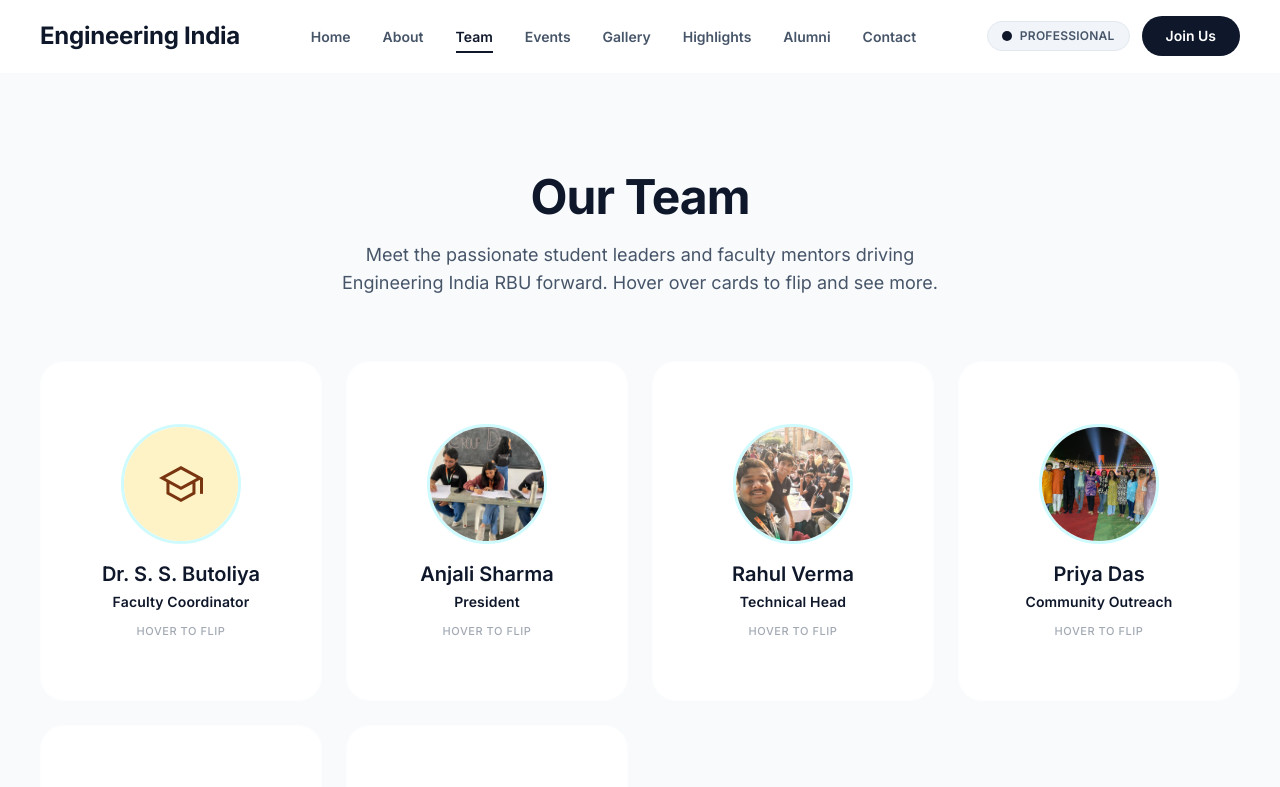
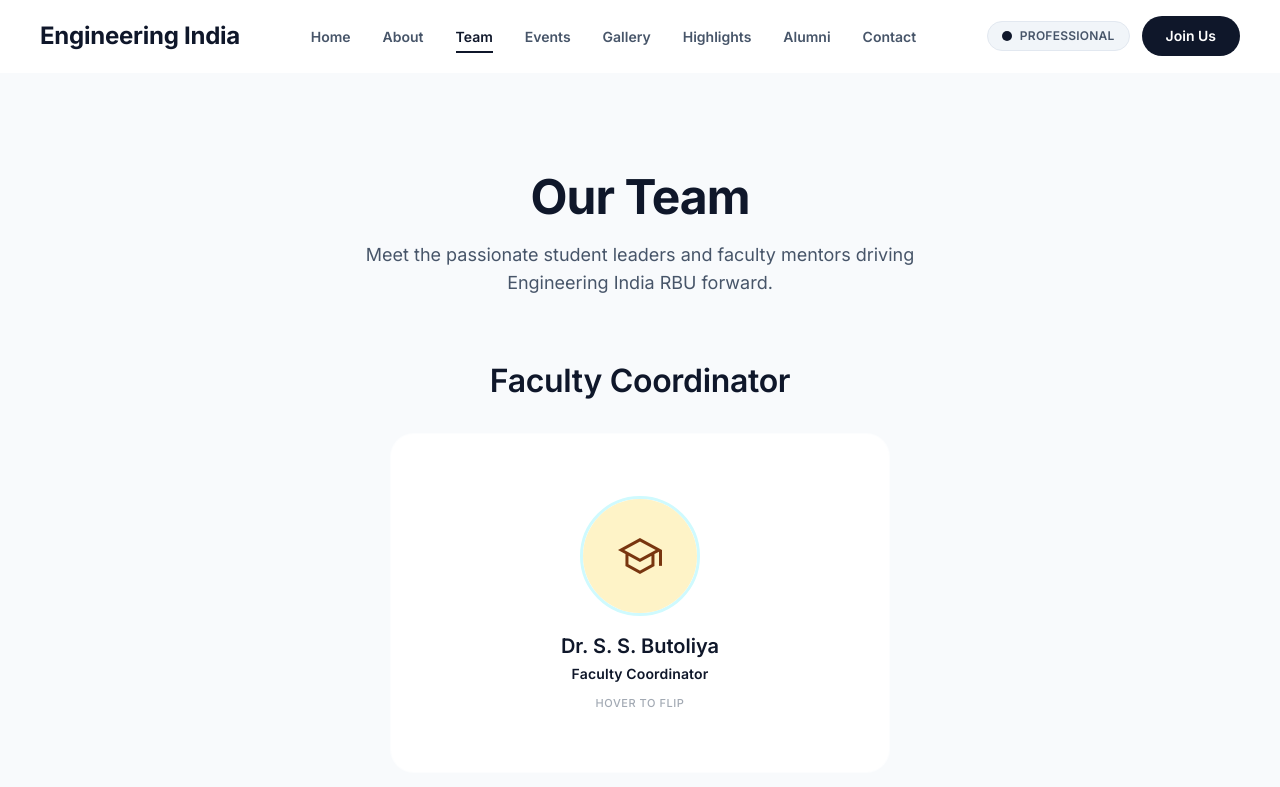
Before and after one commit to Engineering-India-RBU/engineering-india-website, a React (Vite) app: page /team in a window 1280 px wide. Shown: the top 787 px of the page. Built offline with nearby package versions, Linux system fonts and the light colour scheme.

Commit message:
feat: structured members data - adding a member now requires only a data update

```diff
--- /dev/null
+++ b/src/data/members.ts
@@ -0,0 +1,78 @@
+export interface Member {
+  name: string;
+  role: string;
+  description: string;
+  email?: string;
+  photo?: string;
+  linkedin?: string;
+  github?: string;
+  icon?: string;
+  iconBg?: string;
+  iconColor?: string;
+}
+
+export const faculty: Member[] = [
+  {
+    name: "Dr. S. S. Butoliya",
+    role: "Faculty Coordinator",
+    description: "Dedicated mentor fostering innovation and guiding technical initiatives within the Engineering India ecosystem.",
+    email: "ssbutoliya@rbu.ac.in",
+    icon: "school",
+    iconBg: "var(--tertiary-container)",
+    iconColor: "var(--on-tertiary-container)",
+  },
+];
+
+export const coreTeam: Member[] = [
+  {
+    name: "Anjali Sharma",
+    role: "President",
+    description: "Strategic visionary leading organizational direction, team coordination, and external partnerships for EI-RBU.",
+    email: "anjali.sharma@ei-rbu.org",
+    icon: "account_circle",
+    iconBg: "var(--secondary-container)",
+    iconColor: "var(--on-secondary-container)",
+    photo: "/gallery-1.jpeg",
+    linkedin: "#",
+  },
+  {
+    name: "Rahul Verma",
+    role: "Technical Head",
+    description: "Leading product development, technical workshops, and open-source project architecture and execution.",
+    email: "rahul.verma@ei-rbu.org",
+    icon: "engineering",
+    iconBg: "var(--primary-container)",
+    iconColor: "var(--on-primary-container)",
+    photo: "/gallery-2.jpeg",
+    github: "#",
+  },
+  {
+    name: "Priya Das",
+    role: "Community Outreach",
+    description: "Managing social partnerships, member engagement programs, and community-driven impact initiatives.",
+    email: "priya.das@ei-rbu.org",
+    icon: "group_add",
+    iconBg: "var(--secondary-fixed)",
+    iconColor: "var(--on-secondary-fixed)",
+    photo: "/gallery-3.jpeg",
+    linkedin: "#",
+  },
+  {
+    name: "Amit Kumar",
+    role: "Event Coordinator",
+    description: "Organizing hackathons, workshops, and technical events that bring together students and industry experts.",
+    email: "amit.kumar@ei-rbu.org",
+    icon: "event",
+    iconBg: "var(--surface-container-high)",
+    iconColor: "var(--primary)",
+  },
+  {
+    name: "Sneha Patel",
+    role: "Design Lead",
+    description: "Crafting visual identity, UI/UX designs, and brand presence across all Engineering India platforms.",
+    email: "sneha.patel@ei-rbu.org",
+    icon: "palette",
+    iconBg: "var(--secondary-container)",
+    iconColor: "var(--on-secondary-container)",
+  },
+];
--- a/src/pages/Team.tsx
+++ b/src/pages/Team.tsx
@@ -3,69 +3,11 @@
 import BackToTop from "../components/ui/BackToTop";
 import FlipCard from "../components/ui/FlipCard";
 import { useScrollReveal, useStaggerReveal } from "../hooks/useScrollReveal";
-
-const team = [
-  {
-    name: "Dr. S. S. Butoliya",
-    role: "Faculty Coordinator",
-    description: "Dedicated mentor fostering innovation and guiding technical initiatives within the Engineering India ecosystem.",
-    email: "ssbutoliya@rbu.ac.in",
-    icon: "school",
-    iconBg: "var(--tertiary-container)",
-    iconColor: "var(--on-tertiary-container)",
-  },
-  {
-    name: "Anjali Sharma",
-    role: "President",
-    description: "Strategic visionary leading organizational direction, team coordination, and external partnerships for EI-RBU.",
-    email: "anjali.sharma@ei-rbu.org",
-    icon: "account_circle",
-    iconBg: "var(--secondary-container)",
-    iconColor: "var(--on-secondary-container)",
-    photo: "/gallery-1.jpeg",
-  },
-  {
-    name: "Rahul Verma",
-    role: "Technical Head",
-    description: "Leading product development, technical workshops, and open-source project architecture and execution.",
-    email: "rahul.verma@ei-rbu.org",
-    icon: "engineering",
-    iconBg: "var(--primary-container)",
-    iconColor: "var(--on-primary-container)",
-    photo: "/gallery-2.jpeg",
-  },
-  {
-    name: "Priya Das",
-    role: "Community Outreach",
-    description: "Managing social partnerships, member engagement programs, and community-driven impact initiatives.",
-    email: "priya.das@ei-rbu.org",
-    icon: "group_add",
-    iconBg: "var(--secondary-fixed)",
-    iconColor: "var(--on-secondary-fixed)",
-    photo: "/gallery-3.jpeg",
-  },
-  {
-    name: "Amit Kumar",
-    role: "Event Coordinator",
-    description: "Organizing hackathons, workshops, and technical events that bring together students and industry experts.",
-    email: "amit.kumar@ei-rbu.org",
-    icon: "event",
-    iconBg: "var(--surface-container-high)",
-    iconColor: "var(--primary)",
-  },
-  {
-    name: "Sneha Patel",
-    role: "Design Lead",
-    description: "Crafting visual identity, UI/UX designs, and brand presence across all Engineering India platforms.",
-    email: "sneha.patel@ei-rbu.org",
-    icon: "palette",
-    iconBg: "var(--secondary-container)",
-    iconColor: "var(--on-secondary-container)",
-  },
-];
+import { faculty, coreTeam } from "../data/members";
 
 export default function Team() {
   const titleRef = useScrollReveal("fade-up");
+  const facultyRef = useScrollReveal("fade-scale");
   const gridRef = useStaggerReveal();
 
   return (
@@ -75,12 +17,26 @@
         <div ref={titleRef} style={{ textAlign: "center", marginBottom: "var(--stack-xl)" }}>
           <h1 className="display-lg" style={{ marginBottom: "var(--stack-md)" }}>Our Team</h1>
           <p className="body-lg" style={{ color: "var(--on-surface-variant)", maxWidth: "640px", margin: "0 auto" }}>
-            Meet the passionate student leaders and faculty mentors driving Engineering India RBU forward. Hover over cards to flip and see more.
+            Meet the passionate student leaders and faculty mentors driving Engineering India RBU forward.
           </p>
         </div>
 
+        {/* Faculty */}
+        {faculty.length > 0 && (
+          <div ref={facultyRef} style={{ marginBottom: "var(--stack-xl)" }}>
+            <h2 className="headline-lg" style={{ textAlign: "center", marginBottom: "var(--stack-lg)" }}>Faculty Coordinator</h2>
+            <div style={{ maxWidth: "500px", margin: "0 auto" }}>
+              {faculty.map((member) => (
+                <FlipCard key={member.name} {...member} />
+              ))}
+            </div>
+          </div>
+        )}
+
+        {/* Core Team */}
+        <h2 className="headline-lg" style={{ textAlign: "center", marginBottom: "var(--stack-lg)" }}>Core Team</h2>
         <div ref={gridRef} style={{ display: "grid", gridTemplateColumns: "repeat(auto-fit, minmax(280px, 1fr))", gap: "var(--gutter)" }}>
-          {team.map((member) => (
+          {coreTeam.map((member) => (
             <FlipCard key={member.name} {...member} />
           ))}
         </div>
```
